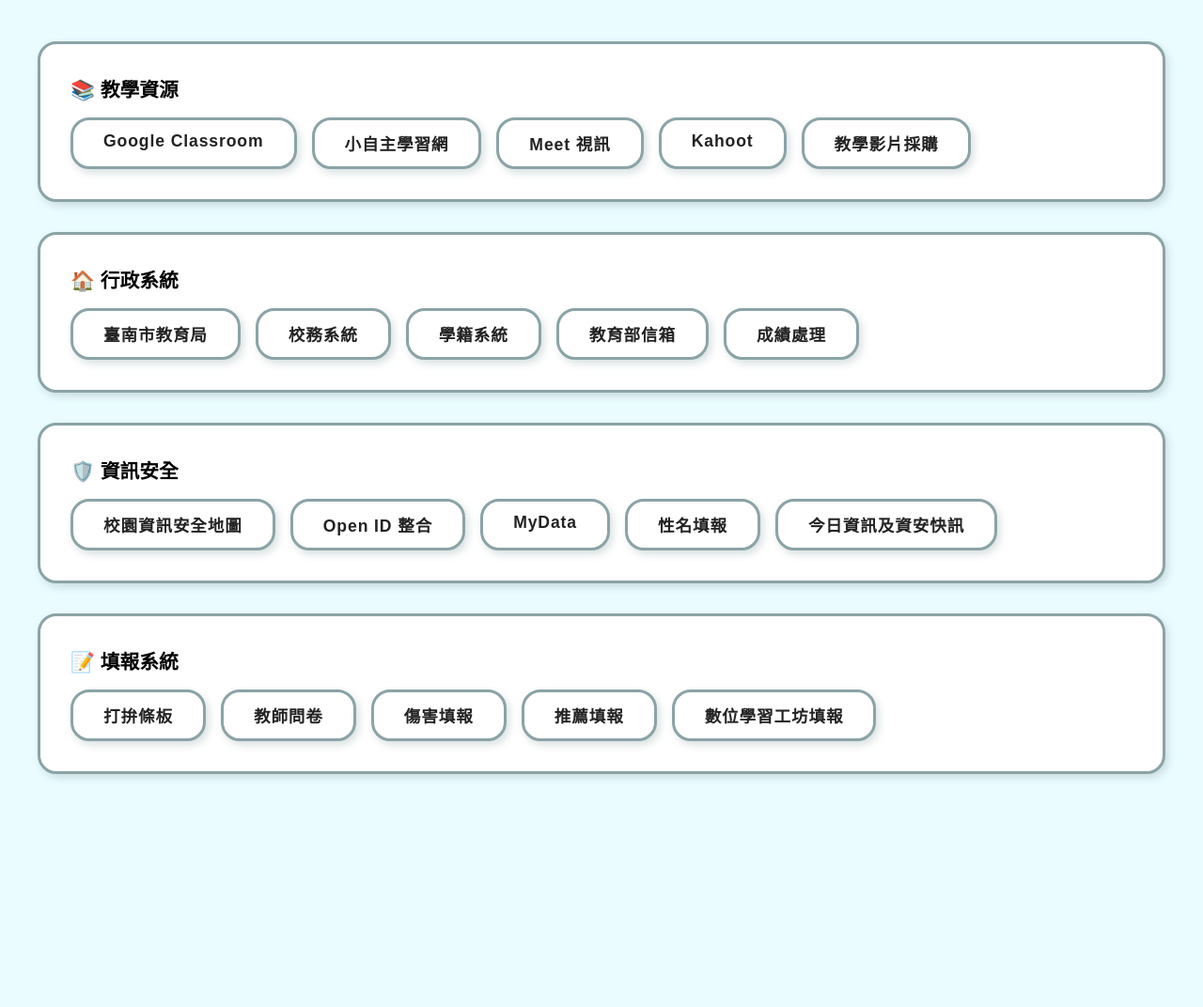
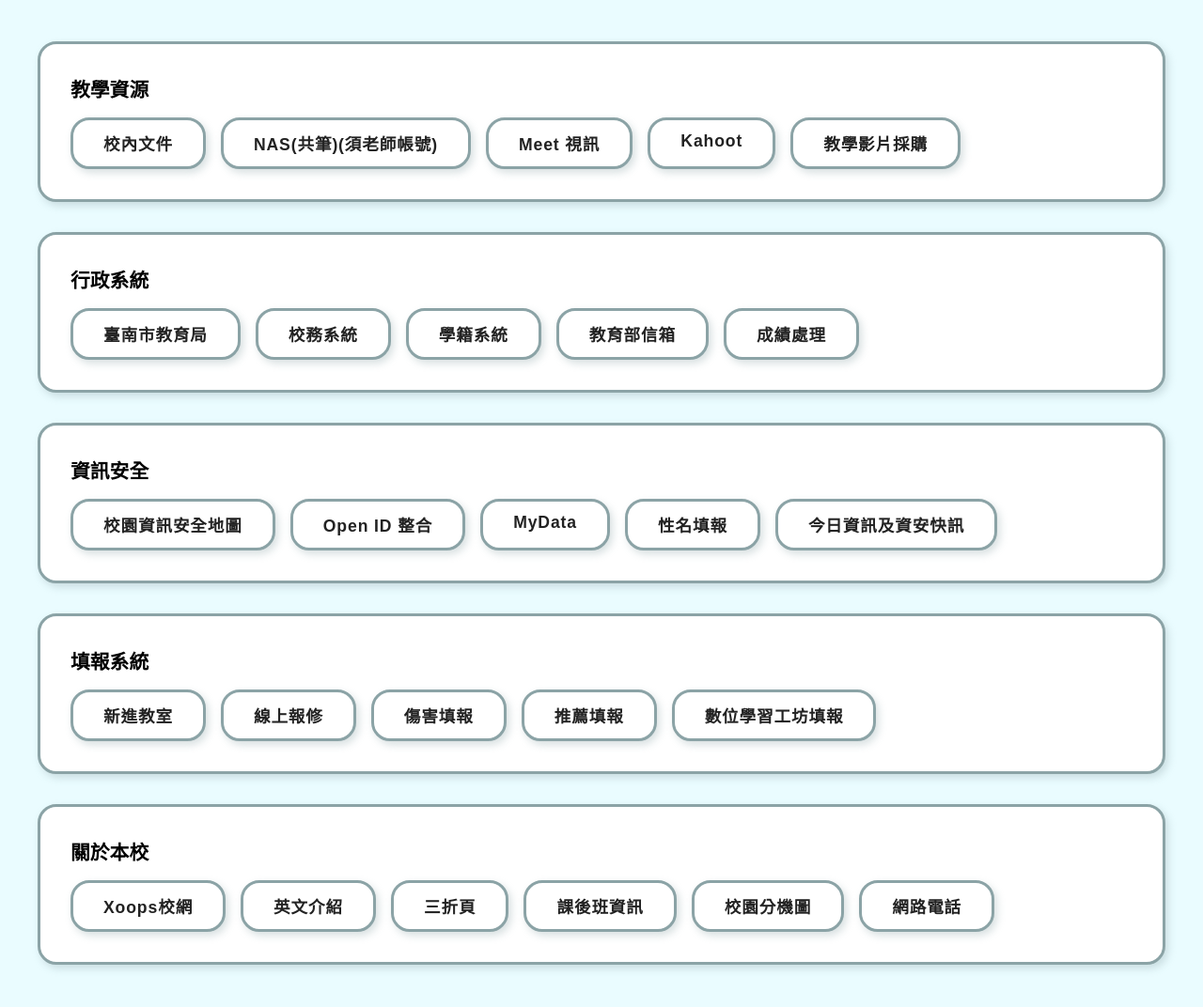
Before and after one commit to ZiyanGZiyaNG/RDES_web, a plain HTML site: page links.html in a window 1280 px wide. Shown: the part 140-1212 px from the top of the page at 94% size. Before the commit the page ends 1046 px from the top, so only its background shows below. Drawn offline with Linux system fonts and the light colour scheme.

Commit message:
Add files via upload

```diff
--- a/links.html
+++ b/links.html
@@ -3,7 +3,7 @@
 <head>
   <meta charset="UTF-8">
   <title>常用連結</title>
-  <link rel="stylesheet" href="style.css"><!-- 假設你有共用 CSS -->
+  <link rel="stylesheet" href="style.css">
   <style>
     body {
       background: #eafcff;
@@ -124,10 +124,10 @@
     <div class="container">
       <!-- 教學資源 -->
       <div class="section">
-        <div class="section-title">📚 教學資源</div>
+        <div class="section-title">教學資源</div>
         <div class="btn-group">
-          <a class="link-btn" href="https://classroom.google.com/" target="_blank">Google Classroom</a>
-          <a class="link-btn" href="#">小自主學習網</a>
+          <a class="link-btn" href="https://sites.google.com/rdes.tn.edu.tw/limit/%E9%A6%96%E9%A0%81" target="_blank">校內文件</a>
+          <a class="link-btn" href="#">NAS(共筆)(須老師帳號)</a>
           <a class="link-btn" href="#">Meet 視訊</a>
           <a class="link-btn" href="#">Kahoot</a>
           <a class="link-btn" href="#">教學影片採購</a>
@@ -135,7 +135,7 @@
       </div>
       <!-- 行政系統 -->
       <div class="section">
-        <div class="section-title">🏠 行政系統</div>
+        <div class="section-title">行政系統</div>
         <div class="btn-group">
           <a class="link-btn" href="#">臺南市教育局</a>
           <a class="link-btn" href="#">校務系統</a>
@@ -146,7 +146,7 @@
       </div>
       <!-- 資訊安全 -->
       <div class="section">
-        <div class="section-title">🛡️ 資訊安全</div>
+        <div class="section-title">資訊安全</div>
         <div class="btn-group">
           <a class="link-btn" href="#">校園資訊安全地圖</a>
           <a class="link-btn" href="#">Open ID 整合</a>
@@ -157,13 +157,25 @@
       </div>
       <!-- 填報系統 -->
       <div class="section">
-        <div class="section-title">📝 填報系統</div>
+        <div class="section-title">填報系統</div>
         <div class="btn-group">
-          <a class="link-btn" href="#">打拚條板</a>
-          <a class="link-btn" href="#">教師問卷</a>
+          <a class="link-btn" href="https://www.surveycake.com/s/2XnMA" target="_blank">新進教室</a>
+          <a class="link-btn" href="https://sites.google.com/rdes.tn.edu.tw/fix/" target="_blank">線上報修</a>
           <a class="link-btn" href="#">傷害填報</a>
           <a class="link-btn" href="#">推薦填報</a>
           <a class="link-btn" href="#">數位學習工坊填報</a>
+        </div>
+      </div>
+        <!-- 本校相關-->
+      <div class="section">
+        <div class="section-title">關於本校</div>
+        <div class="btn-group">
+          <a class="link-btn" href="https://schoolweb.tn.edu.tw/~rdes_www/" target="_blank">Xoops校網</a>
+          <a class="link-btn" href="http://120.116.50.2/eng/" target="_blank">英文介紹</a>
+          <a class="link-btn" href="http://120.116.50.2/eng/RDES.pdf" target="_blank">三折頁</a>
+          <a class="link-btn" href="https://drive.google.com/drive/folders/11mko74kMb98lJLA4G9hpxlYZlhnvKFSL" target="_blank">課後班資訊</a>
+          <a class="link-btn" href="https://drive.google.com/drive/folders/1GGAWm94IRX9om08c-qQAtopatGElonDv" target="_blank">校園分機圖</a>
+          <a class="link-btn" href="https://voip.tn.edu.tw/" target="_blank">網路電話</a>
         </div>
       </div>
     </div>
```
